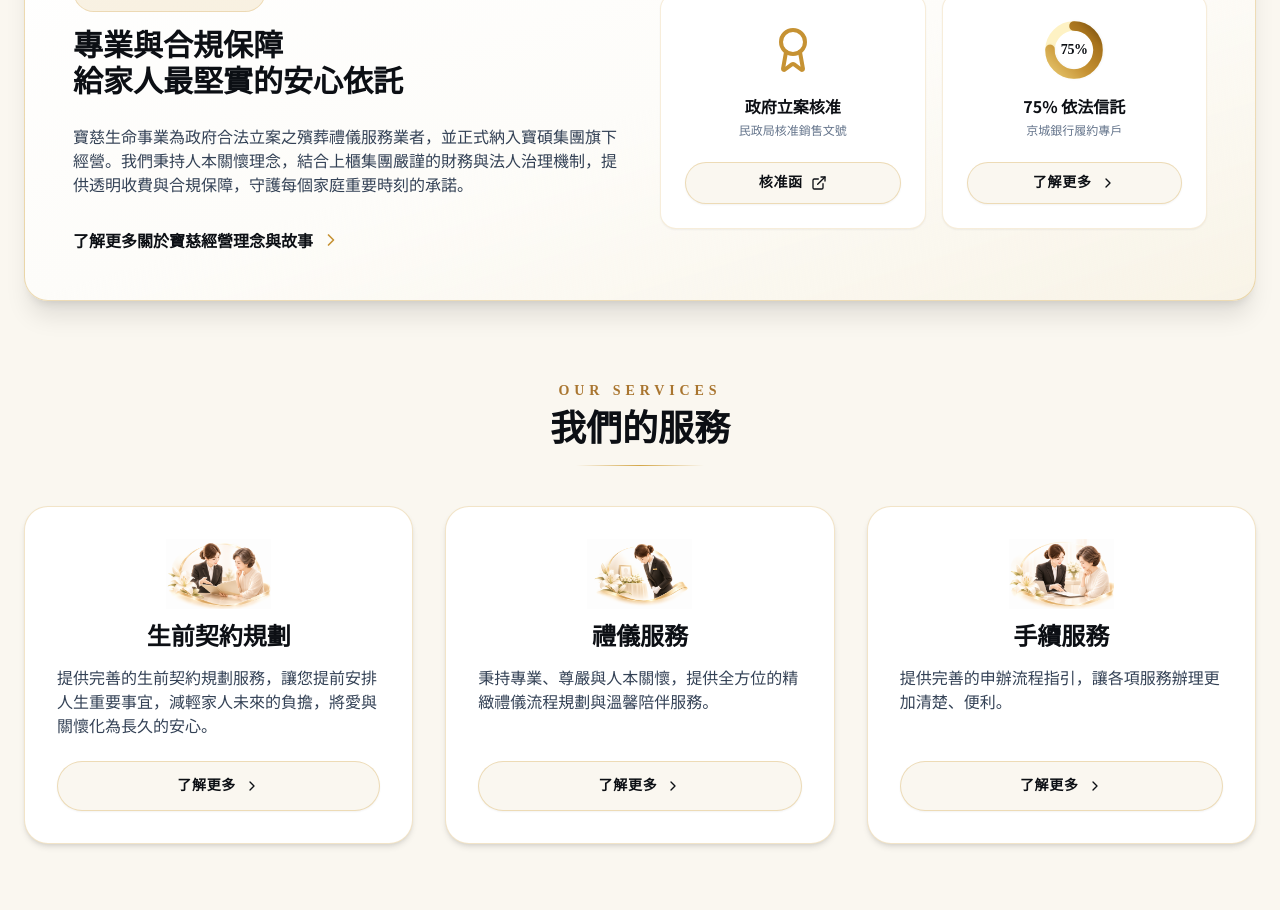
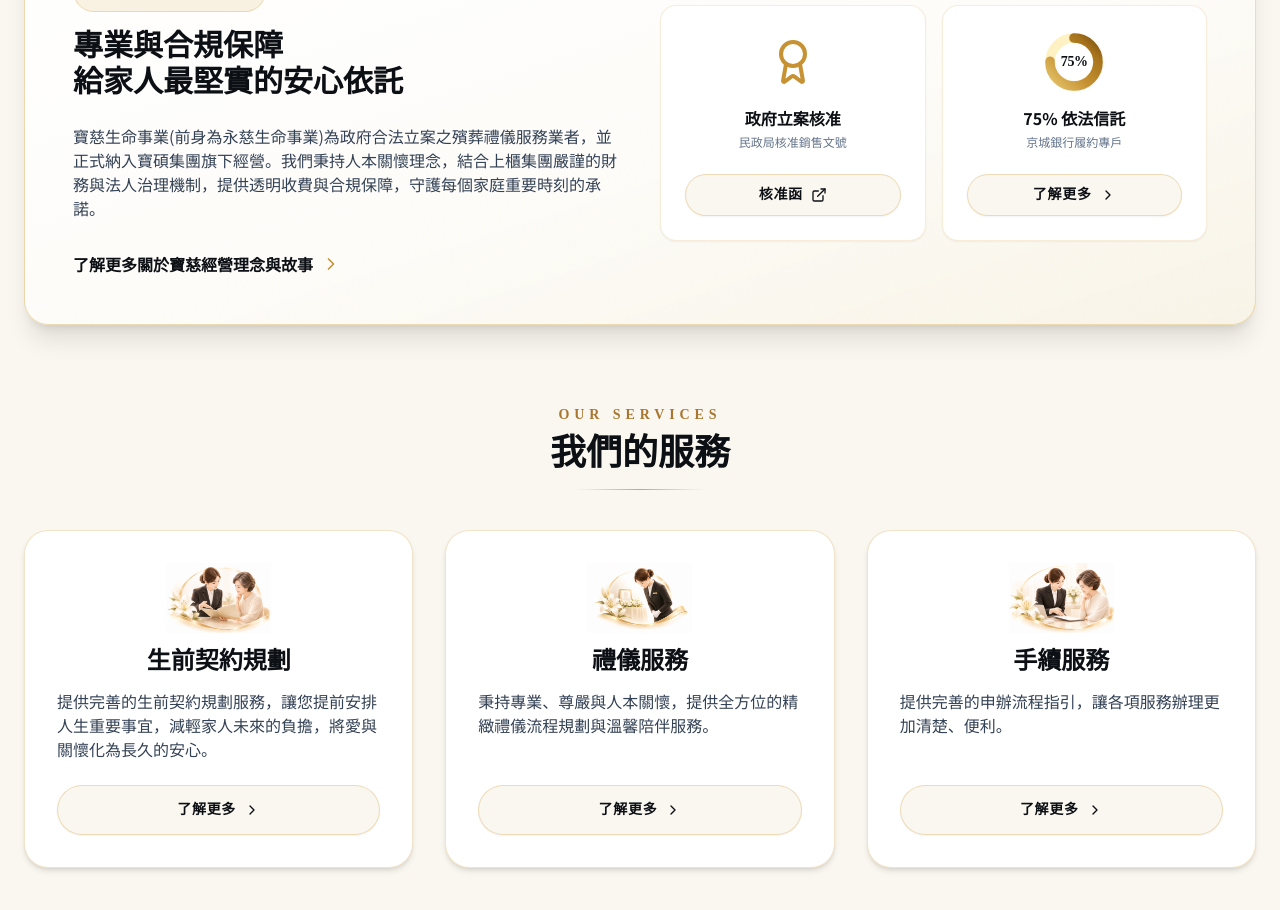
Before and after one commit to m9606286/baoci-life-website, a React (Vite) app: page / in a window 1280 px wide. Shown: the part 1060-1970 px from the top of the page. Built offline with nearby package versions, Linux system fonts and the light colour scheme.

Commit message:
Update Home.tsx

```diff
--- a/src/components/Home.tsx
+++ b/src/components/Home.tsx
@@ -200,7 +200,7 @@ export default function Home() {
               </div>
 
               <p className="font-sans text-slate-700 text-sm md:text-base leading-relaxed">
-                寶慈生命事業為政府合法立案之殯葬禮儀服務業者，並正式納入寶碩集團旗下經營。我們秉持人本關懷理念，結合上櫃集團嚴謹的財務與法人治理機制，提供透明收費與合規保障，守護每個家庭重要時刻的承諾。
+                寶慈生命事業(前身為永慈生命事業)為政府合法立案之殯葬禮儀服務業者，並正式納入寶碩集團旗下經營。我們秉持人本關懷理念，結合上櫃集團嚴謹的財務與法人治理機制，提供透明收費與合規保障，守護每個家庭重要時刻的承諾。
               </p>
 
               <div className="pt-2">
```
